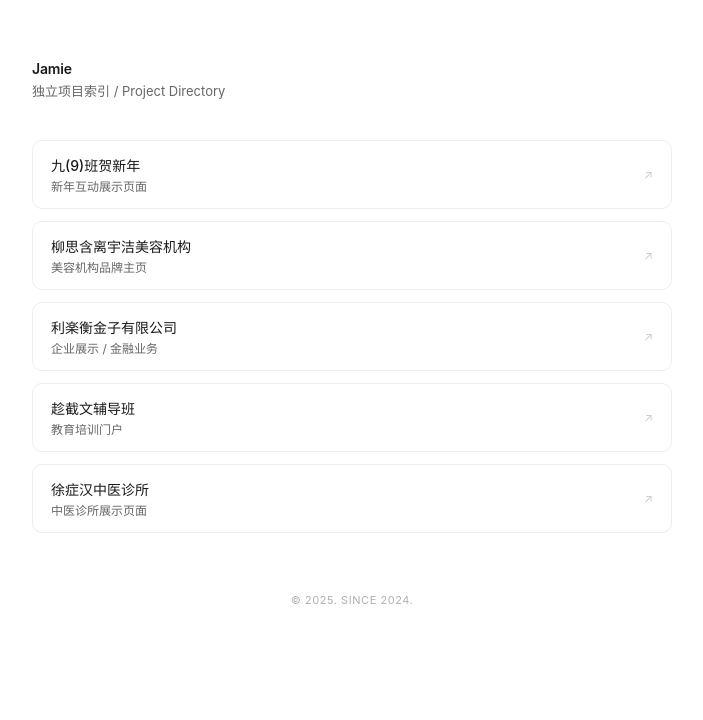
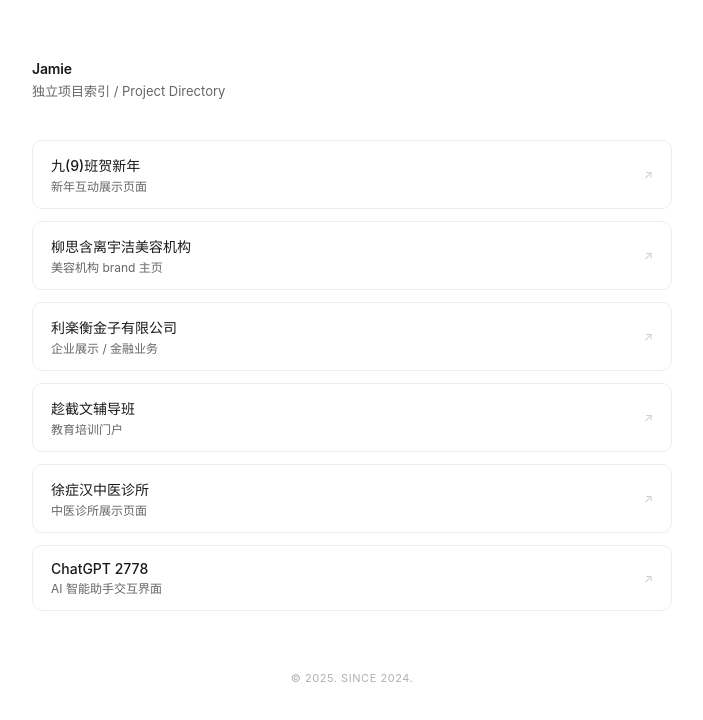
Before and after one commit to LIKEYOU2778/centre, a plain HTML site: page index.html in a window 1280 px wide. Shown: the whole page, without its empty margins (288-991 px from the left). Drawn offline with Linux system fonts and the light colour scheme.

Commit message:
index.html

```diff
--- a/index.html
+++ b/index.html
@@ -26,7 +26,7 @@
 
         .wrapper {
             width: 100%;
-            max-width: 640px; /* 进一步缩小容器宽度，显得更精致 */
+            max-width: 640px;
             padding: 60px 24px;
         }
 
@@ -107,7 +107,6 @@
             letter-spacing: 0.05em;
         }
 
-        /* 响应式调整 */
         @media (max-width: 480px) {
             .wrapper { padding: 40px 20px; }
         }
@@ -133,7 +132,7 @@
         <a href="https://likeyou2778.github.io/LSHLYJ/" class="project-item" target="_blank">
             <div class="info">
                 <span class="title">柳思含离宇洁美容机构</span>
-                <span class="desc">美容机构品牌主页</span>
+                <span class="desc">美容机构 brand 主页</span>
             </div>
             <span class="arrow">↗</span>
         </a>
@@ -154,11 +153,19 @@
             <span class="arrow">↗</span>
         </a>
 
-        <!-- 新增项目 -->
         <a href="https://likeyou2778.github.io/XZH/" class="project-item" target="_blank">
             <div class="info">
                 <span class="title">徐症汉中医诊所</span>
                 <span class="desc">中医诊所展示页面</span>
+            </div>
+            <span class="arrow">↗</span>
+        </a>
+
+        <!-- 新增 ChatGPT 2778 项目 -->
+        <a href="https://likeyou2778.github.io/Chat-EQQB/" class="project-item" target="_blank">
+            <div class="info">
+                <span class="title">ChatGPT 2778</span>
+                <span class="desc">AI 智能助手交互界面</span>
             </div>
             <span class="arrow">↗</span>
         </a>
```
